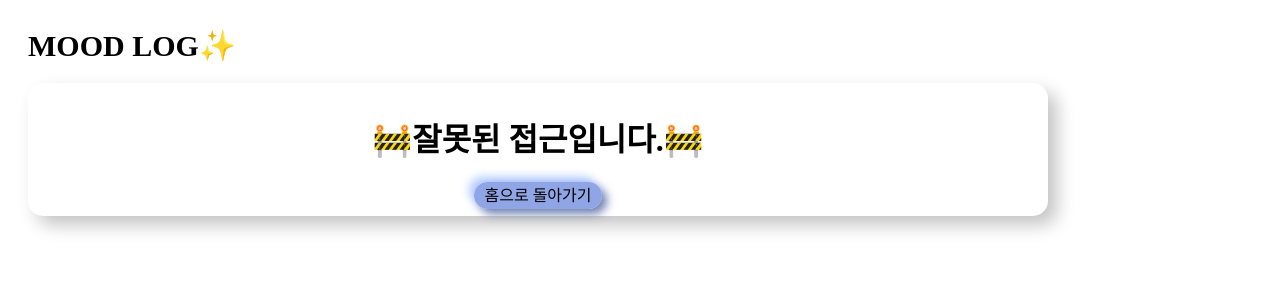
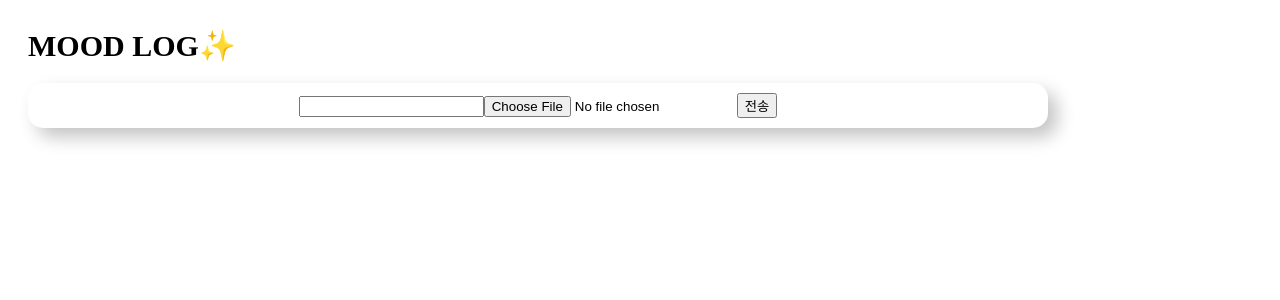
Before and after one commit to summerydev/mood-log, a React (Create React App) app: page /test in a window 1280 px wide. Shown: the top 300 px of the page. Built offline with nearby package versions, Linux system fonts and the light colour scheme; a web font is replaced by a local one.

Commit message:
fetch test code

```diff
--- a/src/App.js
+++ b/src/App.js
@@ -5,6 +5,7 @@ import Output from "./components/Output";
 import Loading from "./components/Loading";
 import Upload from "./components/Upload";
 import EmptyPage from "./components/EmptyPage";
+import Test from "./components/Test";
 
 function App() {
   return (
@@ -28,7 +29,9 @@ function App() {
             <Route path="/output">
               <Output />
             </Route>
-
+            <Route path="/test">
+              <Test />
+            </Route>
             <Route>
               <EmptyPage />
             </Route>
--- a/src/components/Output.tsx
+++ b/src/components/Output.tsx
@@ -3,10 +3,15 @@ import useFetch from "../hooks/useFetch";
 import Social from "./Social";
 
 export default function Output() {
-  const url: string = "http://localhost:3001/data";
+  const url: string = "http://16a1-121-66-139-243.ngrok.io/api/users";
   const data = useFetch(url);
+  const test = useFetch(url);
   return (
     <div className="output">
+      {test.map((test) => (
+        <div key={test.id}>{test.name}</div>
+      ))}
+
       <h1>결과</h1>
       {data.map((data) => (
         <div key={data.id}>
--- /dev/null
+++ b/src/components/Test.js
@@ -0,0 +1,41 @@
+export default function Test() {
+  const url = "http://16a1-121-66-139-243.ngrok.io/test";
+  const handleSubmit = (e) => {
+    e.preventDefault();
+    const text = e.target.text.value;
+    const image = e.target.image.value;
+    const formData = new FormData();
+
+    formData.append("text", text);
+    formData.append("image", image[0]);
+    register(formData);
+    console.log(formData);
+    console.log(text);
+    console.log(image);
+  };
+
+  function register(data) {
+      console.log(data);
+    fetch(url, {
+      method: "POST",
+      headers: {
+        "Content-Type": "application/json",
+      },
+      body: data,
+    })
+      .then((res) => {
+        console.log(res);
+      })
+      .then((data) => console.log(data));
+  };
+
+  return (
+    <>
+      <form onSubmit={handleSubmit} encType="multipart/form-data">
+        <input type="text" name="text" />
+        <input type="file" name="image" />
+        <button type="submit">전송</button>
+      </form>
+    </>
+  );
+}
--- a/src/components/Upload.tsx
+++ b/src/components/Upload.tsx
@@ -1,27 +1,28 @@
 import { useState } from "react";
-import { Link } from "react-router-dom";
-import useFetch from "../hooks/useFetch";
 
 export default function Upload() {
   const [files, setFiles] = useState();
-  const url: string = "";
-  const image = useFetch(url);
+  const [text, setText] = useState("");
+
+  const url: string = "http://16a1-121-66-139-243.ngrok.io/test";
 
   const onLoadFile = (e: any) => {
-    const file = e.target.files;
+    const file = e.target.files[0];
     console.log(file);
     setFiles(file);
   };
 
   const handleSubmit = (e: any) => {
+    console.log(e.target);
     fetch(url, {
       method: "POST",
       headers: {
         "Content-Type": "application/json",
       },
       body: JSON.stringify({
-        id: image.length + 1,
-        image: image,
+        id: files,
+        image: files,
+        text: text,
       }),
     });
   };
@@ -35,8 +36,15 @@ export default function Upload() {
         <br />
         전신사진일 수록 정확도가 높아진답니다.
       </h3>
-      <form onSubmit={handleSubmit}>
-        <input type="file" id="image" onChange={onLoadFile} />
+      <form onSubmit={handleSubmit} encType="multipart/form-data">
+        <input id="image" type="file" name="image" onChange={onLoadFile} />
+        <input
+          id="text"
+          type="text"
+          value={text}
+          name="text"
+          onChange={(e) => setText(e.target.value)}
+        />
         <div>
           <button type="submit" className="button">
             ai하두알룩에게 사진 보내기🤖
--- a/src/hooks/useFetch.ts
+++ b/src/hooks/useFetch.ts
@@ -6,6 +6,7 @@ export default function useFetch(url: string) {
   useEffect(() => {
     fetch(url)
       .then(res => {
+        console.log(res);
         return res.json();
       })
       .then(data => {
```
